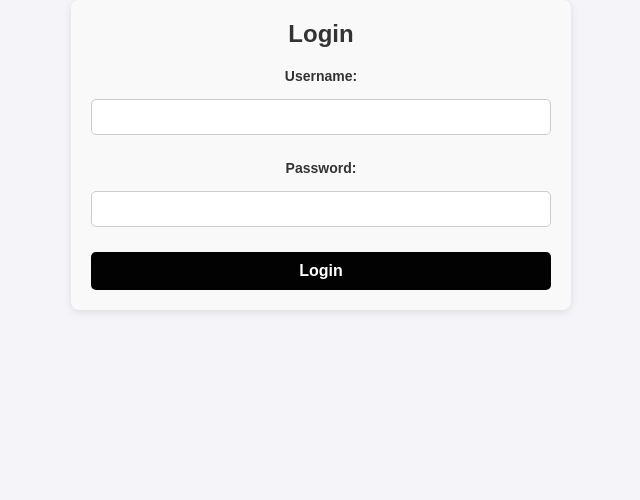
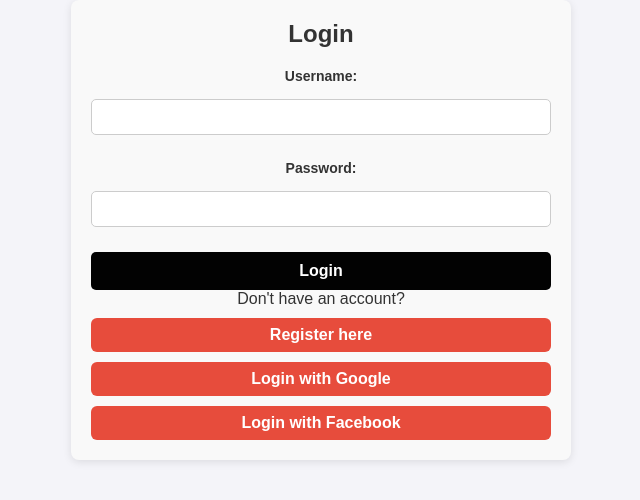
Before and after one commit to Rajoooooo/PDC20-BLOG, a React (Create React App) app: page /login in a window 1280 px wide. Shown: the top 500 px of the page, without its empty margins (319-959 px from the left). Built offline with nearby package versions, Linux system fonts and the light colour scheme.

Commit message:
Fixed registration page

```diff
--- a/src/Contents/Profile.js
+++ b/src/Contents/Profile.js
@@ -16,6 +16,11 @@ function Profile() {
       navigate('/login');
     }
   }, [navigate]);
+
+  const handleLogout = () => {
+    localStorage.removeItem('currentUser');
+    navigate('/login');
+  };
 
   if (!user) {
     return <div>Loading...</div>;
@@ -39,6 +44,9 @@ function Profile() {
           <p><strong>About Me:</strong> {user.aboutMe}</p>
         </div>
       </div>
+      <button className="logout-button" onClick={handleLogout}>
+        Logout
+      </button>
     </div>
   );
 }
--- a/src/components/Layout.js
+++ b/src/components/Layout.js
@@ -26,11 +26,6 @@ function Layout({ children }) {
           <Link to="/profile">Profile</Link> {/* Profile link */}
         </nav>
         <div className="user-info" onClick={toggleDropdown}>
-          <img
-            src={storedUser?.profilePic || 'https://via.placeholder.com/40'}
-            alt="Profile"
-            className="profile-pic"
-          />
           <span>{storedUser?.username}</span>
           {isDropdownOpen && (
             <div className="dropdown-menu">
--- a/src/components/Login.js
+++ b/src/components/Login.js
@@ -22,6 +22,20 @@ function Login() {
     localStorage.setItem('currentUser', JSON.stringify(user));
     setError('');
     navigate('/');
+  };
+
+  const handleGoogleLogin = () => {
+    alert('Google login functionality');
+    // Add Google login functionality here
+  };
+
+  const handleFacebookLogin = () => {
+    alert('Facebook login functionality');
+    // Add Facebook login functionality here
+  };
+
+  const handleRegisterRedirect = () => {
+    navigate('/register');
   };
 
   return (
@@ -49,6 +63,17 @@ function Login() {
         {error && <p>{error}</p>}
         <button type="submit">Login</button>
       </form>
+
+      <div className="signup-prompt">
+        <p>Don't have an account?
+          <button onClick={handleRegisterRedirect}>Register here</button>
+        </p>
+      </div>
+
+      <div className="social-login">
+        <button onClick={handleGoogleLogin} className="google-login">Login with Google</button>
+        <button onClick={handleFacebookLogin} className="facebook-login">Login with Facebook</button>
+      </div>
     </div>
   );
 }
--- a/src/components/Registration.js
+++ b/src/components/Registration.js
@@ -23,7 +23,7 @@ function Register() {
     },
     additionalDetails: {
       aboutMe: '',
-      profilePic: null,
+      profilePic: null, // Base64 image string will be stored here
     },
   });
   const [error, setError] = useState('');
@@ -44,6 +44,22 @@ function Register() {
         [field]: value,
       },
     }));
+  };
+
+  const handleFileChange = (section, field, file) => {
+    const reader = new FileReader();
+    reader.onloadend = () => {
+      setFormData((prev) => ({
+        ...prev,
+        [section]: {
+          ...prev[section],
+          [field]: reader.result, // Store Base64 string
+        },
+      }));
+    };
+    if (file) {
+      reader.readAsDataURL(file);
+    }
   };
 
   const validateTab = () => {
@@ -93,6 +109,7 @@ function Register() {
 
   const handleSubmit = (e) => {
     e.preventDefault();
+
     if (validateTab()) {
       const { personalInfo, contactInfo, additionalDetails, accountInfo } = formData;
 
@@ -115,9 +132,9 @@ function Register() {
       localStorage.setItem('users', JSON.stringify(existingUsers));
 
       // Store user data for profile page
-      localStorage.setItem('user', JSON.stringify(newUser));
+      localStorage.setItem('currentUser', JSON.stringify(newUser));
 
-      navigate('/login');
+      navigate('/profile');
     }
   };
 
@@ -129,12 +146,13 @@ function Register() {
             key={index}
             className={`tab-button ${index === currentTab ? 'active' : ''}`}
             onClick={() => setCurrentTab(index)}
+            type="button"
           >
             {tab}
           </button>
         ))}
       </div>
-      <form onSubmit={handleSubmit}>
+      <div>
         <div className="tab-content">
           {currentTab === 0 && (
             <div className="tab-section">
@@ -223,11 +241,15 @@ function Register() {
               <input
                 type="file"
                 onChange={(e) =>
-                  handleInputChange('additionalDetails', 'profilePic', e.target.files[0])
+                  handleFileChange('additionalDetails', 'profilePic', e.target.files[0])
                 }
               />
               {formData.additionalDetails.profilePic && (
-                <p>Uploaded: {formData.additionalDetails.profilePic.name}</p>
+                <img
+                  src={formData.additionalDetails.profilePic}
+                  alt="Uploaded Preview"
+                  style={{ width: '100px', height: '100px' }}
+                />
               )}
             </div>
           )}
@@ -244,10 +266,12 @@ function Register() {
               Next
             </button>
           ) : (
-            <button type="submit">Register</button>
+            <button type="submit" onClick={handleSubmit}>
+              Register
+            </button>
           )}
         </div>
-      </form>
+      </div>
     </div>
   );
 }
--- /dev/null
+++ b/src/components/login.css
@@ -0,0 +1,87 @@
+/* login.css */
+
+.login-container {
+    max-width: 400px;
+    margin: 0 auto;
+    padding: 20px;
+    border-radius: 8px;
+    box-shadow: 0 4px 8px rgba(0, 0, 0, 0.1);
+    background-color: #fff;
+  }
+
+  h2 {
+    text-align: center;
+    margin-bottom: 20px;
+  }
+
+  .input-group {
+    margin-bottom: 15px;
+  }
+
+  .input-group label {
+    display: block;
+    font-size: 14px;
+    margin-bottom: 5px;
+  }
+
+  .input-group input {
+    width: 100%;
+    padding: 8px;
+    font-size: 14px;
+    border-radius: 4px;
+    border: 1px solid #ddd;
+  }
+
+  button {
+    width: 100%;
+    padding: 10px;
+    font-size: 16px;
+    cursor: pointer;
+    border: none;
+    border-radius: 4px;
+    margin-bottom: 10px;
+  }
+
+  .login-button {
+    background-color: #007bff;
+    color: white;
+  }
+
+  .login-button:hover {
+    background-color: #0056b3;
+  }
+
+  .signup-prompt {
+    text-align: center;
+    margin-top: 15px;
+  }
+
+  .social-login {
+    display: flex;
+    justify-content: space-between;
+    margin-top: 20px;
+  }
+
+  .social-login button {
+    width: 48%;
+    padding: 10px;
+    font-size: 14px;
+  }
+
+  .google-login {
+    background-color: #db4437;
+    color: white;
+  }
+
+  .google-login:hover {
+    background-color: #c1351d;
+  }
+
+  .facebook-login {
+    background-color: #3b5998;
+    color: white;
+  }
+
+  .facebook-login:hover {
+    background-color: #2d4373;
+  }
```
Also changed, not shown: src/Contents/ProfileContent.js (deleted).
